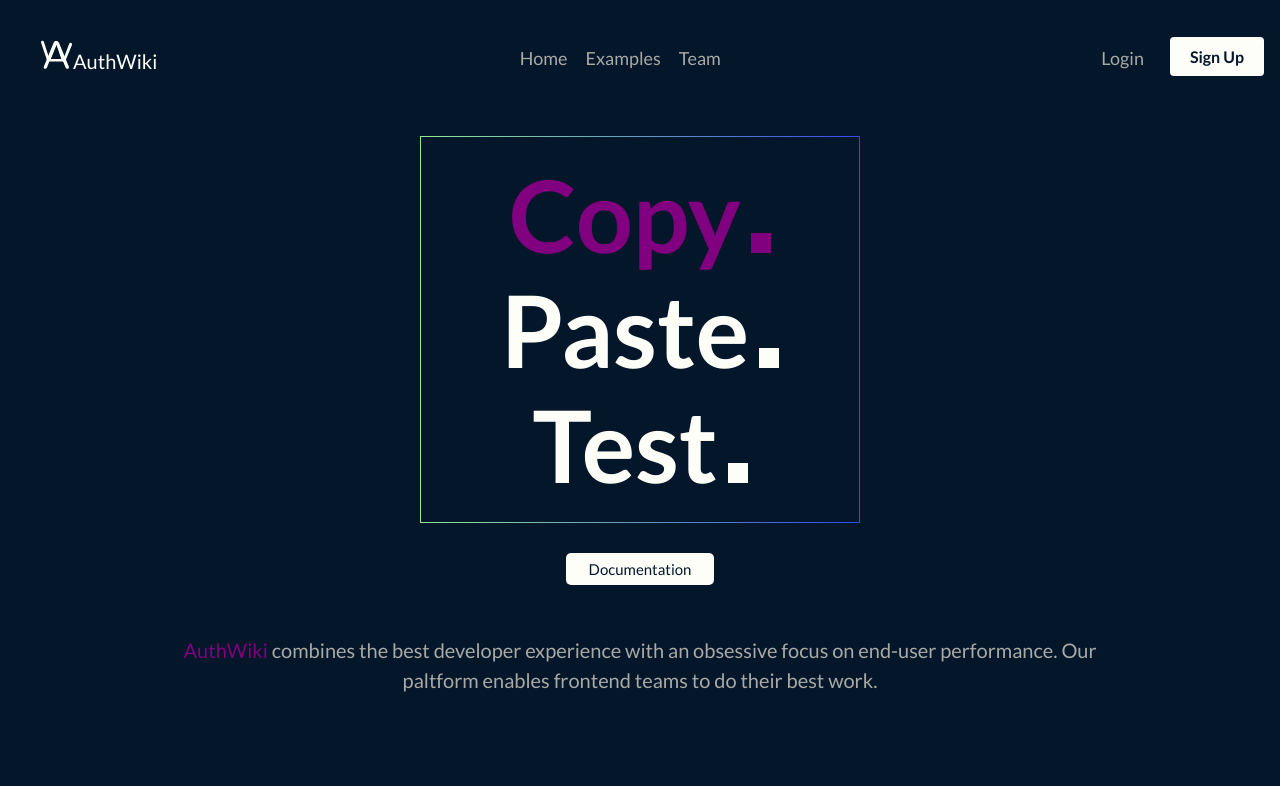
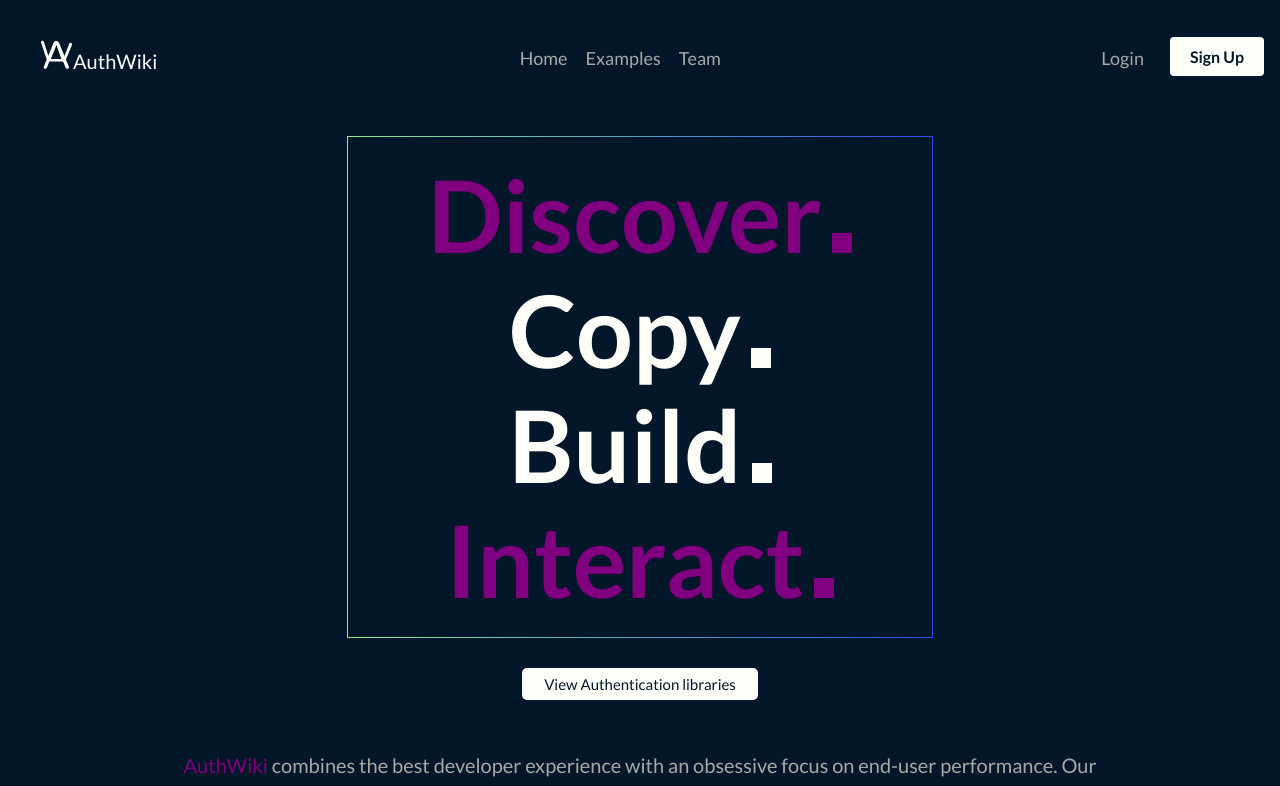
Before and after one commit to zuri-training/AuthWiki_Team9, a React (Create React App) app in the folder FrontEnd/authwiki/: page / in a window 1280 px wide. Shown: the top 786 px of the page. Built offline with nearby package versions, Linux system fonts and the light colour scheme.

Commit message:
fix UI on the landing page #105 #106

```diff
--- a/FrontEnd/authwiki/src/components/HeroSection.js
+++ b/FrontEnd/authwiki/src/components/HeroSection.js
@@ -1,26 +1,32 @@
 import React from "react";
 import "../css/HeroSection.css";
 import { FaSquareFull } from "react-icons/fa";
+import { Link } from "react-router-dom";
+
 const HeroSection = () => {
   return (
     <div className="hero">
       <div className="title-wrapper">
         <h2 className="title copy">
+          Discover
+          <FaSquareFull className="icon" />
+        </h2>
+        <h2 className="title paste">
           Copy
           <FaSquareFull className="icon" />
         </h2>
-        <h2 className="title paste">
-          Paste
+        <h2 className="title test">
+          Build
           <FaSquareFull className="icon" />
         </h2>
-        <h2 className="title test">
-          Test
+        <h2 className="title copy">
+          Interact
           <FaSquareFull className="icon" />
         </h2>
       </div>
-      <a href="#" className="docs-btn">
-        Documentation
-      </a>
+      <Link to="/allauthlib" className="docs-btn">
+        View Authentication libraries
+      </Link>
       <div className="para-container">
         <p className="desc">
           <a href="#">AuthWiki</a> combines the best developer experience with
--- a/FrontEnd/authwiki/src/css/Profile.js
+++ b/FrontEnd/authwiki/src/css/Profile.js
@@ -2,7 +2,7 @@ import styled from "styled-components";
 
 const ProfileCSS = styled.div`
   .form {
-    margin: 3em 0em;
+    margin: 8em 0em;
     display: flex;
     flex-direction: column;
     justify-content: center;
--- a/FrontEnd/authwiki/src/css/SideBarCSS.js
+++ b/FrontEnd/authwiki/src/css/SideBarCSS.js
@@ -19,6 +19,7 @@ const SideBarCSS = styled.div`
   .logo {
     width: 120px;
     height: 68.86px;
+    margin-bottom: 3rem;
   }
   .search form {
     display: flex;
@@ -100,7 +101,7 @@ const SideBarCSS = styled.div`
     justify-content: center;
     align-items: flex-start;
     padding: 0px;
-    gap: 29px;
+    gap: 15px;
     list-style: none;
   }
   .pages ul li {
--- a/FrontEnd/authwiki/src/store/authlib/authlibSlice.js
+++ b/FrontEnd/authwiki/src/store/authlib/authlibSlice.js
@@ -12,10 +12,7 @@ export const getAllAuthLib = createAsyncThunk(
   "authlib/",
   async (_, thunkAPI) => {
     try {
-      const response = await customFetch.get(
-        "/authlibrary/",
-        authHeader(thunkAPI)
-      );
+      const response = await customFetch.get("/authlibrary/");
       return response.data;
     } catch (error) {
       return thunkAPI.rejectWithValue(error.response.data);
```
Also changed, not shown: 1 other file (tests, documents, lock files or other folders).
